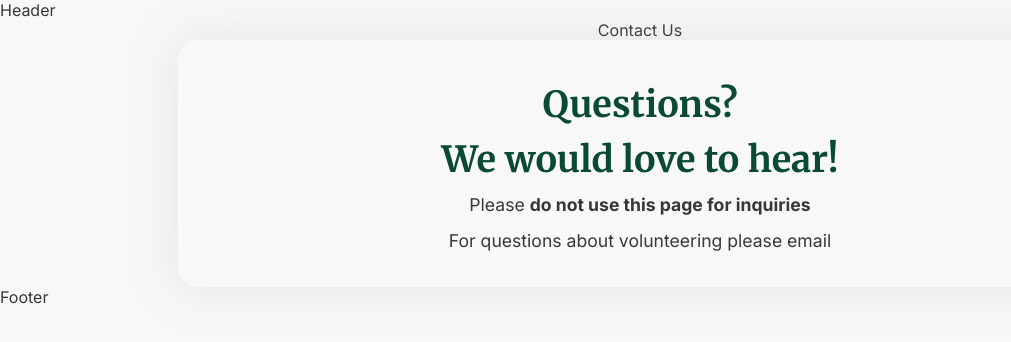
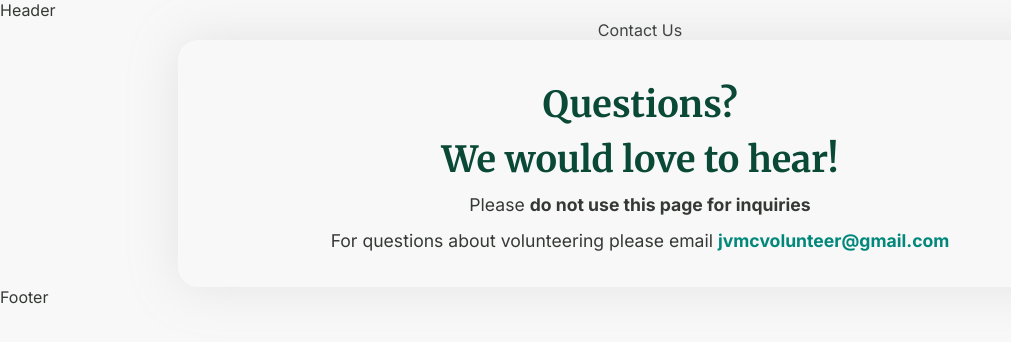
Before and after one commit to include-davis/jvmc, a Next.js app: page /contact-us in a window 1280 px wide. Shown: the top 342 px of the page, without its empty margins (0-1011 px from the left). Built offline with nearby package versions, Linux system fonts and the light colour scheme.

Commit message:
Update link color and bolding

```diff
--- a/app/(pages)/contact-us/page.jsx
+++ b/app/(pages)/contact-us/page.jsx
@@ -12,7 +12,7 @@ export default function ContactUs() {
             <h3>Questions?</h3>
             <h3>We would love to hear!</h3>
             <p>Please <b>do not use this page for inquiries</b></p>
-            <p>For questions about volunteering please email </p>
+            <p>For questions about volunteering please email <b><a href="mailto:jvmcvolunteer@gmail.com">jvmcvolunteer@gmail.com</a></b></p>
           </div>
           {/* CONTACT FORM COMPONENT */}
         </div>
--- a/app/(pages)/contact-us/page.module.scss
+++ b/app/(pages)/contact-us/page.module.scss
@@ -26,7 +26,7 @@
 .questionsCard p {
     color: var(--dark-grey);
 }
-.cardLink a {
+.questionsCard a {
     text-decoration: none;
-    color: white;
+    color: var(--teal);
 }
```
